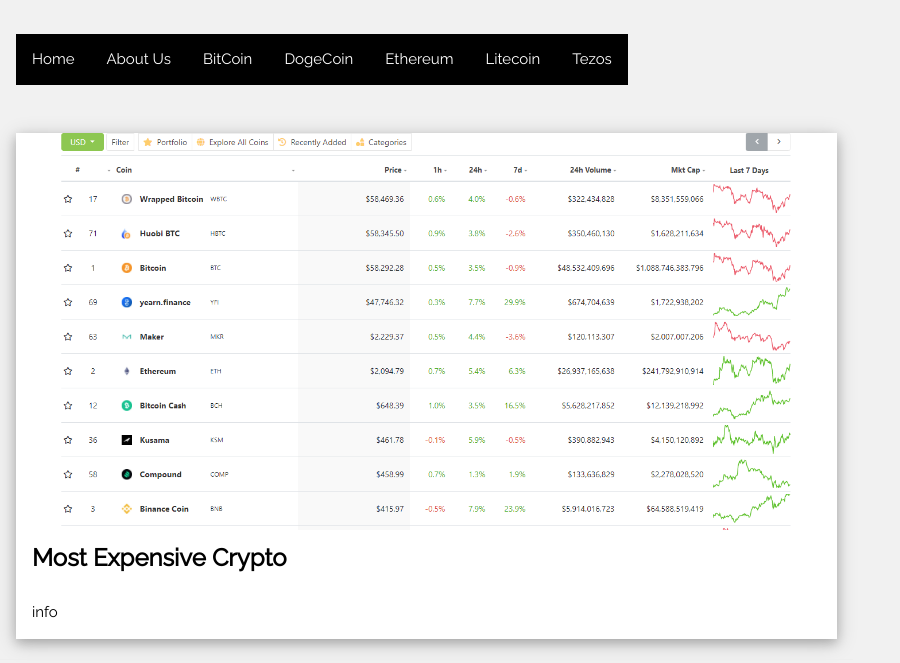
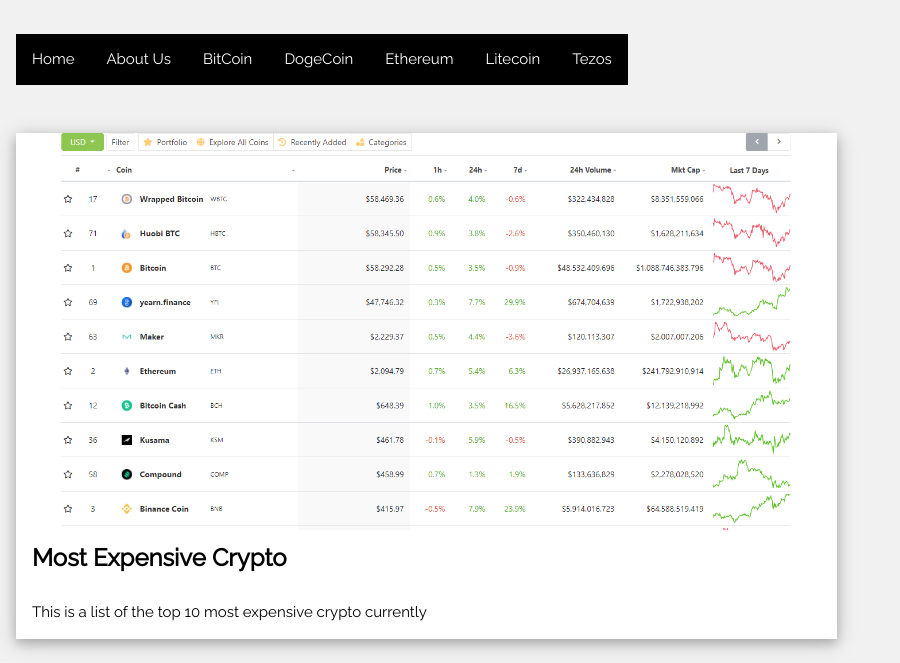
Before and after one commit to trevorjpt33/trevorjpt33.github.io, a plain HTML site: page index.html in a window 1280 px wide. Shown: the part 137-800 px from the top of the page, without its empty margins (0-900 px from the left). Drawn offline with nearby package versions, Linux system fonts and the light colour scheme.

Commit message:
Update index.html

```diff
--- a/index.html
+++ b/index.html
@@ -43,7 +43,7 @@ and is wrapped around the whole page content, except for the footer in this exam
     </div>
 
     <div class="w3-container">
-      <p>info</p>
+      <p>This is a list of the top 10 most expensive crypto currently</p>
       <div class="w3-row">
       </div>
     </div>
```
